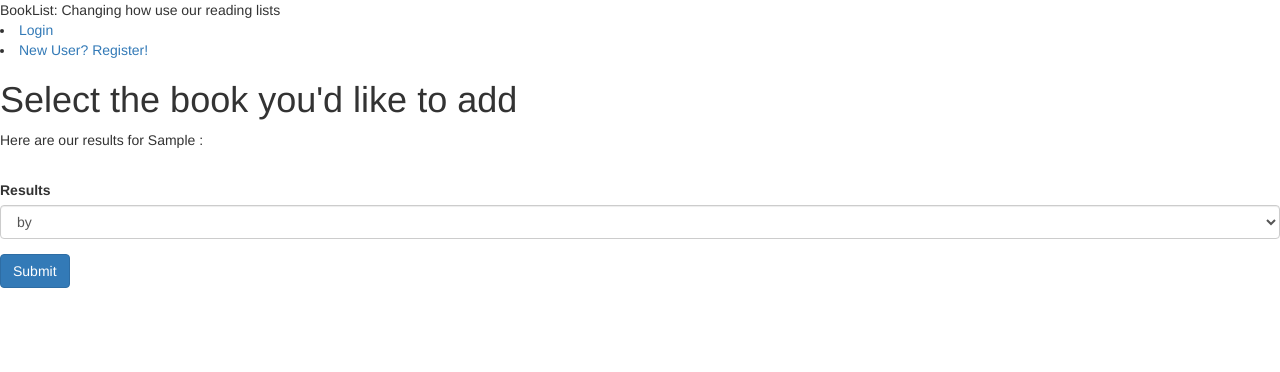
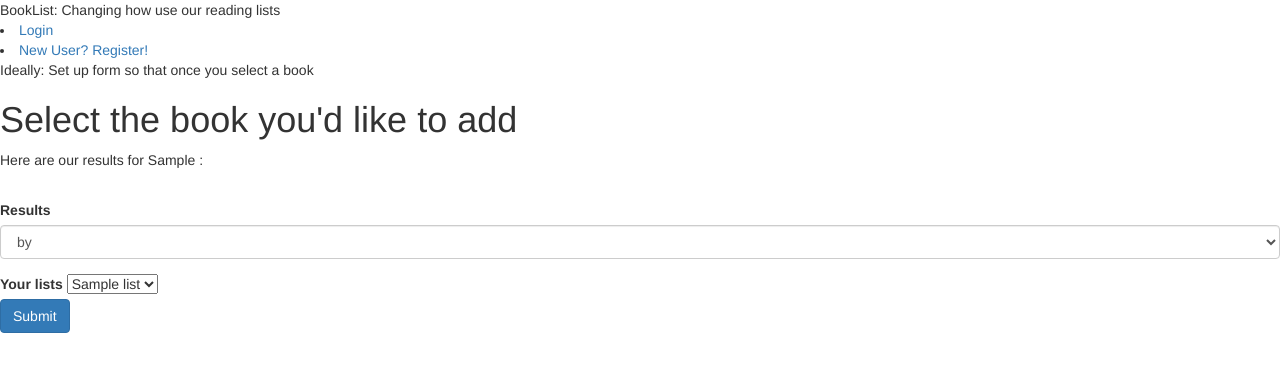
Before and after one commit to meda123/BookList, a Flask app: template templates/results.html in a window 1280 px wide. Shown: the top 372 px of the page. Run offline with Flask 2, Linux system fonts and the light colour scheme; tables that the repository leaves empty hold one stand-in row (values such as "Sample post"); the template is opened without the code that fills it: values that come from a table or form of the project are taken from there, most other values are stand-ins (such as "Sample title", 1, 10 or a date in 2020); some libraries are stand-ins or nearby versions.

Commit message:
Combined two forms, and can now show book info and list info in a route. Add to DB is the next step.

```diff
--- a/model.py
+++ b/model.py
@@ -61,7 +61,7 @@ class List_Book(db.Model):
     list_id = db.Column(db.Integer, db.ForeignKey('lists.list_id'))
     book_id = db.Column(db.Integer, db.ForeignKey('books.book_id'))
     sequence = db.Column(db.Integer, nullable=False)
-    book_read = db.Column(db.Boolean, nullable=True)
+    book_read = db.Column(db.Boolean, nullable=False, default=False)
 
     def __repr__(self):
         """Provide helpful representation when printed."""
--- a/server.py
+++ b/server.py
@@ -158,26 +158,33 @@ def add_book():
     user_id=session.get("user_id")
 
     if user_id:
-        # This here collect info from the API results
+        # Collect info from the API results (to check against Book table)
         book_title = request.form.get("title")
         book_author = request.form.get("author")
         book_cover = request.form.get("cover")
 
-        #Is this book in the DB?  # Yes? ADD to Lista
-        # if (Book.query.filter(Book.book_title == "{}", Book.book_author == "{}").format(book_title, book_author)):
+        #Is this book in the DB?
+        title_author_query = Book.query.filter(Book.book_title==book_title, Book.book_author==book_author).all()
+        print title_author_query
 
-        # NO? If book NOT id DB, add to DB AND to LISTA
-        # new_record = Book(book_title=book_title, book_author=book_author,book_cover=book_cover)
-        # db.session.add(new_record)
-        # db.session.commit()
+        if title_author_query == []:
+            print "Not in DB, add to DB and to user's list"
+        else:
+            print "In DB...so only add to user's list "
+
+
+
+        #Collect info to add book to specific list
+        list_name = request.form.get("list-name")
+        print list_name
+        # book_id = Lista.query.get(list_id).list_name
+
+
     else:
         new_book = None
 
-    flash("List added")
+    flash("Book added to [add list name]")
     return redirect("/users/%s" %user_id)
-
-
-
 
 
 
@@ -188,7 +195,11 @@ def view_results():
     user_search = request.form.get("search_box")
     search_result = query_gr("%s" % user_search)
 
-    return render_template("results.html", user_search=user_search, search_result=search_result)
+    user_id=session.get("user_id")
+
+    user_lists = Lista.query.filter(Lista.user_id == user_id).all()
+
+    return render_template("results.html", user_search=user_search, search_result=search_result, user_lists=user_lists)
 
 
 
--- a/templates/results.html
+++ b/templates/results.html
@@ -7,6 +7,9 @@
 
 
 <body>
+
+
+Ideally: Set up form so that once you select a book
 
 <h1>Select the book you'd like to add </h1>
     <p> Here are our results for {{user_search}} : </p> <br>
@@ -32,20 +35,35 @@
         <input type = "hidden" name="author" id="author" value = "{{search_result[0][1]}}">
         <input type = "hidden" name="cover" id="cover" value = "{{search_result[0][2]}}">
 
+
+        <div>
+        <label for="list-name"> Your lists </label>
+        <select id="list-select" name="list-name" class="list-name">
+
+            {% for user_list in user_lists %}
+                <option value = "{{ user_list.list_name }}"> {{ user_list.list_name }}
+                </option>
+            {% endfor %}
+        </select>
+        <div>
         <input type="submit" class="btn btn-primary">
-    </form>
+</form>
 
-<!-- Helps us select all three items to send back to /add_book route -->
 <script>
+//function helps us select all three items to send back to /add_book route
     $('#book-select').on('change', function(evt){
         var selectedObj = $(evt.currentTarget).find('option:selected').data();
 
         var titleSelect = $("#title").val(selectedObj.title);
         var titleSelect = $("#author").val(selectedObj.author);
         var titleSelect = $("#cover").val(selectedObj.cover);
+    });
 
+//function helps us select a list from reading list.
+    $('view-list-form').on('change', function(evt) {
+        var selectedList = $(evt.currentTarget).find('option:select').data();
+    });
 
-    });
 </script>
 
 </body>
--- a/templates/view_list.html
+++ b/templates/view_list.html
@@ -11,6 +11,8 @@
 <h1> Here are the books for {{ list_name }}  </h1>
 
 
+
+
 </body>
 {% endblock %}
 </html>
```
